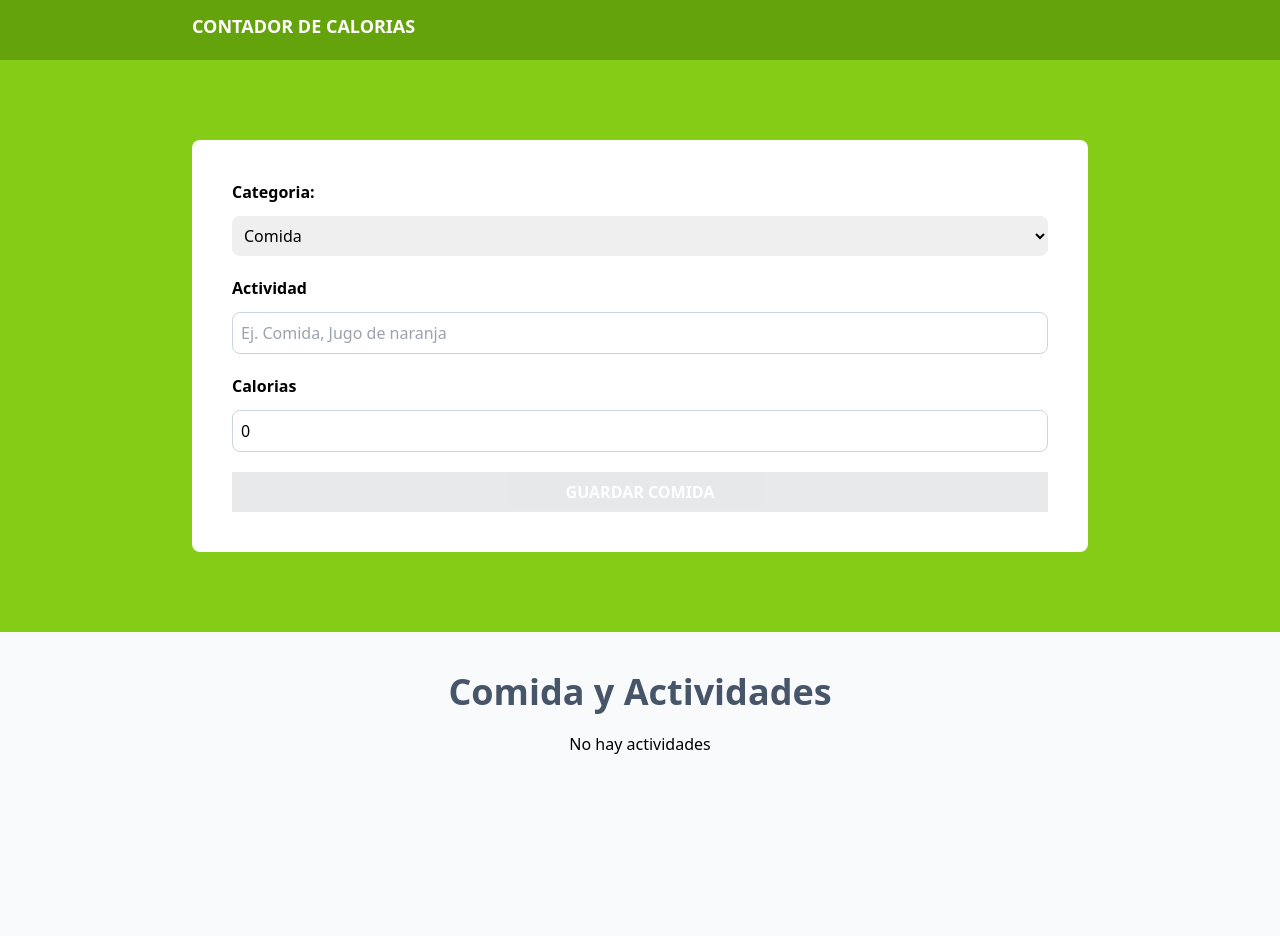
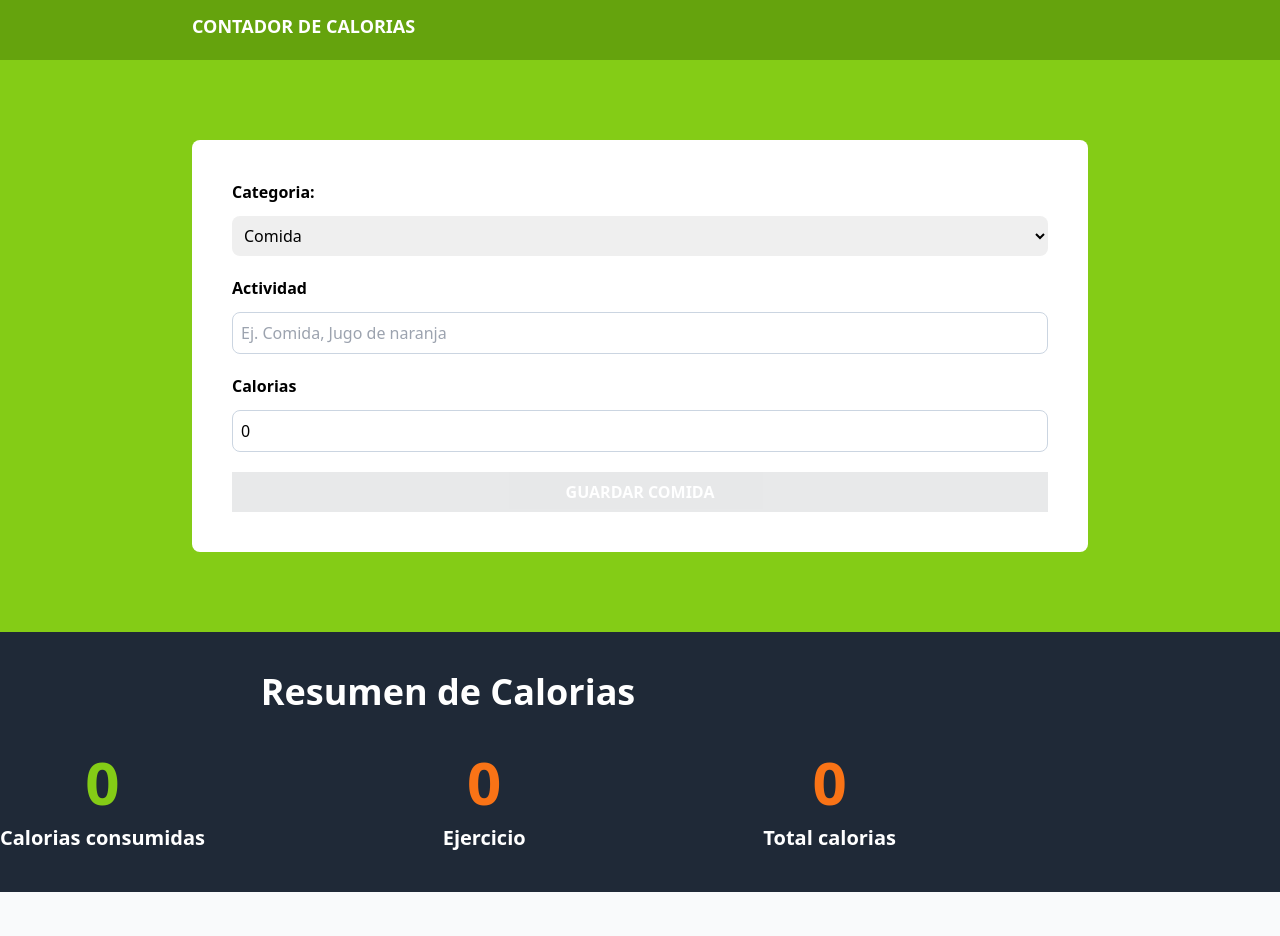
Before and after one commit to AnaTristan/CaloriesCounter, a React (Vite) app: page / in a window 1280 px wide. Shown: the top 936 px of the page. Before the commit the page ends 800 px from the top, so only its background shows below. Built offline with nearby package versions, Linux system fonts and the light colour scheme.

Commit message:
agregando componentes para mostrar totales de calorias / adding components to show calories totals

```diff
--- a/src/App.tsx
+++ b/src/App.tsx
@@ -2,6 +2,7 @@
 import Form from "./components/Form";
 import ActivityList from "./components/ActivityList";
 import { activityReducer, initialState } from "./reducers/activityReducer";
+import CalorieTracker from "./components/CalorieTracker";
 
 function App() {
   const [state, dispatch] = useReducer(activityReducer, initialState);
@@ -37,6 +38,12 @@
         </div>
       </section>
 
+      <section className="bg-gray-800 py-10">
+        <div className="max-w-4xl">
+          <CalorieTracker activities={state.activities}/>
+        </div>
+      </section>
+
       <section className="p-10 mx-auto max-w-4xl">
         <ActivityList activities={state.activities} dispatch={dispatch} />
       </section>
--- /dev/null
+++ b/src/components/CalorieTracker.tsx
@@ -0,0 +1,71 @@
+import { useMemo } from "react";
+import type { Activity } from "../types";
+import CaloriesDisplay from "./CaloriesDisplay";
+
+type CalorieTrackerProps = {
+  activities: Activity[];
+};
+
+const CalorieTracker = ({ activities }: CalorieTrackerProps) => {
+  // contadores
+
+  const caloriesConsumed = useMemo(
+    () =>
+      activities.reduce(
+        (total, activity) =>
+          activity.category === 1 ? total + activity.calories : total,
+        0
+      ),
+    [activities]
+  );
+
+  const caloriesBurnt = useMemo(
+    () =>
+      activities.reduce(
+        (total, activity) =>
+          activity.category === 2 ? total + activity.calories : total,
+        0
+      ),
+    [activities]
+  );
+
+  const totalCalories = useMemo(
+    () =>
+      activities.reduce(
+        (total, activity) =>
+          activity.category === 1
+            ? total + activity.calories
+            : total - activity.calories,
+        0
+      ),
+    [activities]
+  );
+
+  return (
+    <>
+      <h2 className="text-4xl font-black text-white text-center">
+        Resumen de Calorias
+      </h2>
+
+      <div className="flex flex-col items-center md:flex-row md:justify-between gap-5 mt-10">
+        <CaloriesDisplay
+          calories={caloriesConsumed}
+          color="text-lime-500"
+          type="Calorias consumidas"
+        />
+        <CaloriesDisplay
+          calories={caloriesBurnt}
+          color="text-orange-500"
+          type=" Ejercicio"
+        />
+        <CaloriesDisplay
+          calories={totalCalories}
+          color="text-orange-500"
+          type="Total calorias"
+        />
+      </div>
+    </>
+  );
+};
+
+export default CalorieTracker;
--- /dev/null
+++ b/src/components/CaloriesDisplay.tsx
@@ -0,0 +1,18 @@
+type CaloriesDisplayProps = {
+  calories: number;
+  color: string;
+  type: string
+};
+
+const CaloriesDisplay = ({ calories, color, type }: CaloriesDisplayProps) => {
+  return (
+    <>
+      <p className=" text-white text-center text-xl font-bold rounded-full grid grid-cols-1 gap-3 ">
+        <span className={`font-black text-6xl ${color}`}>{calories}</span>
+        {type}
+      </p>
+    </>
+  );
+};
+
+export default CaloriesDisplay;
```
